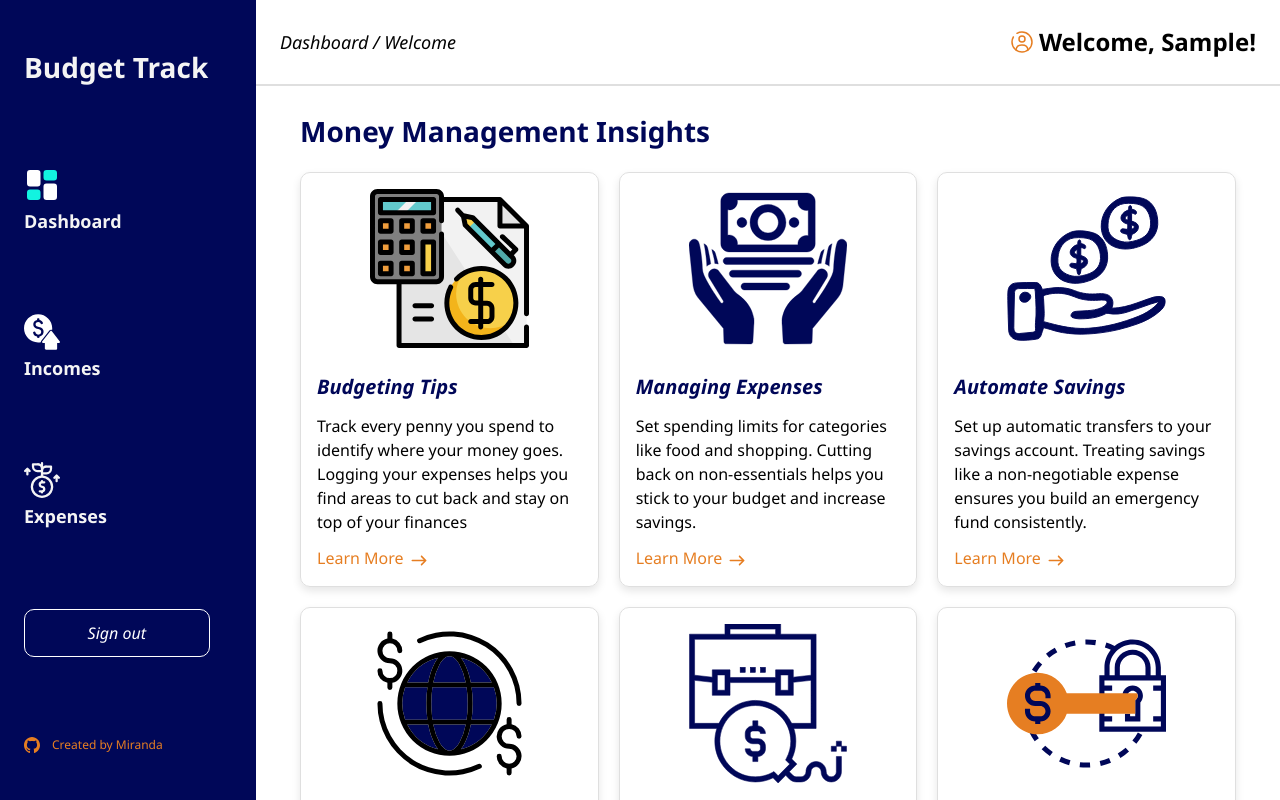
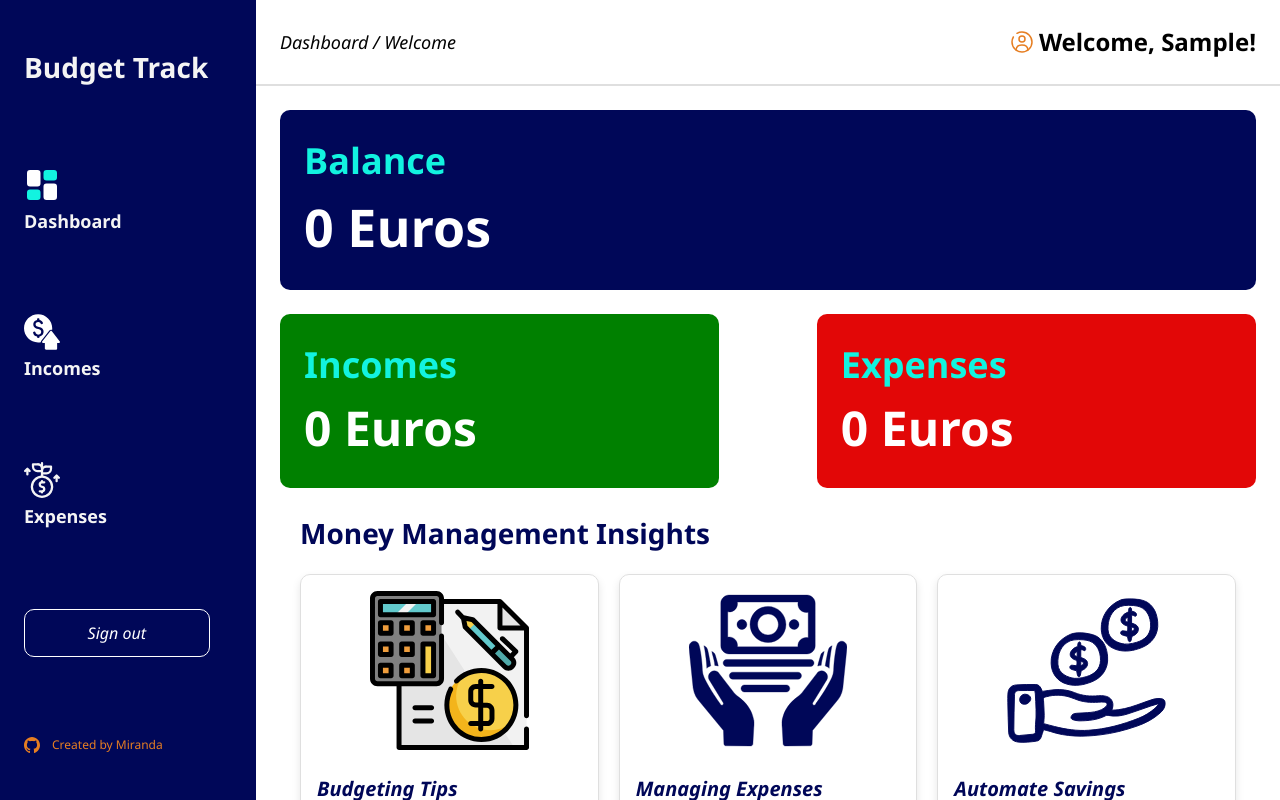
Before and after one commit to Miranda-K12/Budget-Track, a React (Vite) app: page /login in a window 1280 px wide. Both pictures are taken after typing "Sample", "name@example.com", "Sample123" into the empty fields and a click on the button "Log In". Shown: the top 800 px of the page. Built offline with nearby package versions, Linux system fonts and the light colour scheme.

Commit message:
Display balance to dashboard

```diff
--- a/src/Components/Dashboard/Dashboard.jsx
+++ b/src/Components/Dashboard/Dashboard.jsx
@@ -1,10 +1,32 @@
-import React from "react";
+import React,{useContext} from "react";
 import styles from './Dashboard.module.css';
 import cardData from "./data";
 import Arrow from '../../assets/images/orange-arrow.svg';
+import { IncomesContext } from "../../Context/IncomesContext";
+import { ExpensesContext } from '../../Context/ExpensesContext';
+import Incomes from "../Incomes/Incomes";
+
 function Dashboard() {
+  const { totalIncomes } = useContext(IncomesContext);
+  const { totalExpenses } = useContext(ExpensesContext);
+   const currentBalance = totalIncomes - totalExpenses;
   return (
     <div>
+      <div className={styles.balance_container}>
+        <h1>Balance</h1>
+        <p>{currentBalance} Euros</p>
+      </div>
+      <div className={styles.detail_info}>
+      <div className={styles.incomes_container}>
+       <h2 className={styles.subheader}>Incomes</h2>
+        <p>{totalIncomes} Euros</p>
+      </div>
+
+      <div className={styles.expenses_container}>
+        <h2 className={styles.subheader}>Expenses</h2>
+        <p>{totalExpenses} Euros</p>
+      </div>
+      </div>
       <h3 className={styles.card_header}>Money Management Insights</h3>
       <div className={styles.total_amount}>
       </div>
--- a/src/Components/Dashboard/Dashboard.module.css
+++ b/src/Components/Dashboard/Dashboard.module.css
@@ -1,10 +1,54 @@
-.total_amount {
+.balance_container {
   background-color: var(--primary-color);
   font-size: 4.8rem;
   color: var(--button-color);
+  padding: 2.4rem;
+  width: 100%;
+  border-radius: 1rem;
 }
 
+.balance_container h1 {
+  color: var(--secondary-color);
+}
 
+.balance_container p {
+  font-size: 5.2rem;
+  font-weight: 600;
+}
+
+.detail_info {
+  margin: 2.4rem 0;
+  display: grid;
+  width: 100%;
+  grid-template-columns: 1fr 1fr;
+  gap: 10%;
+}
+
+.incomes_container,
+.expenses_container {
+  border-radius: 1rem;
+  padding: 2.4rem;
+  font-weight: 600;
+  border-radius: 1rem;
+}
+
+.incomes_container p,
+.expenses_container p {
+  font-size: 4.8rem;
+  color: var(--button-color)
+}
+
+.incomes_container {
+  background-color: var(--color-grin);
+}
+
+.expenses_container {
+  background-color: var(--red-color);
+}
+
+.subheader {
+  font-size: 3.6rem;
+}
 
 .card_container {
   display: grid;
--- a/src/Components/LogIn/LogIn.module.css
+++ b/src/Components/LogIn/LogIn.module.css
@@ -106,7 +106,7 @@ button:hover {
 }
 
 .error {
-  color: var(--delete-hover-color);
+  color: var(--red-color);
   font-size: 1.6rem;
   font-style: italic;
 }
--- a/src/index.css
+++ b/src/index.css
@@ -18,7 +18,8 @@
   --orange-color: #e67e22;
   --text-color: #020202;
   --delete-color: #c96464;
-  --delete-hover-color: #e20707;
+  --red-color: #e20707;
+  --color-grin: #008000;
 }
 
 * {
```
